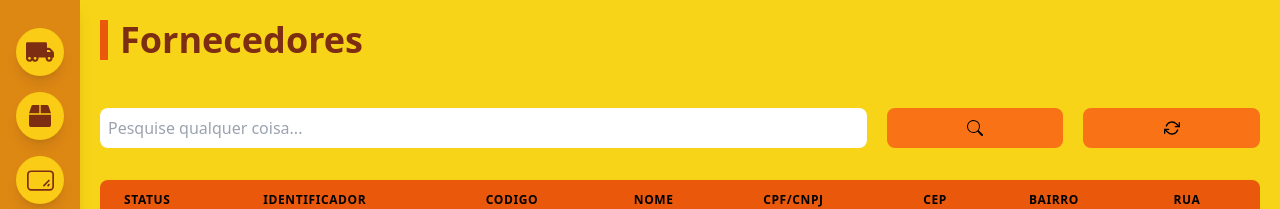
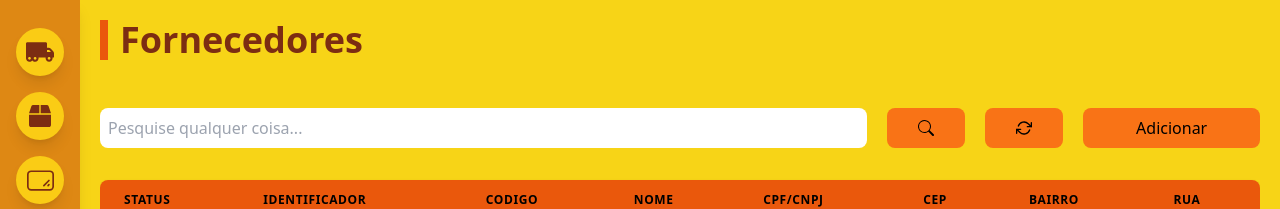
Before and after one commit to rafaccho/amora-mel-frontend, a React (Create React App) app: page /app/fornecedores in a window 1280 px wide. Shown: the top 209 px of the page. Built offline with nearby package versions, Linux system fonts and the light colour scheme; no server answers.

Commit message:
Mudança da ordem do botões no lg

```diff
--- a/src/componentes/Filtros/index.tsx
+++ b/src/componentes/Filtros/index.tsx
@@ -17,18 +17,18 @@ export function Filtros(props: { refresh: any }) {
                     <input type="text" placeholder="Pesquise qualquer coisa..." />
                 </div>
 
-                <div className="col-span-2 md:col-span-4 lg:col-span-2 flex justify-center md:justify-end">
+                <div className="col-span-2 md:col-span-4 lg:col-span-1 flex justify-center md:justify-end">
                     <Button className="btn-l pb-3 w-full flex justify-center pt-3" title={<BsSearch />}
                         onClick={() => {
                         }}
                     />
                 </div>
 
-                <div className="col-span-8 md:col-span-4 flex lg:hidden justify-center md:justify-end">
+                <div className="col-span-8 md:col-span-4 lg:col-span-2 lg:order-last flex justify-center md:justify-end">
                     <Button  className="btn-l w-full font-medium" title="Adicionar" onClick={() => navigate('cadastrar/')} />
                 </div>
 
-                <div className="col-span-4 md:col-span-4 lg:col-span-2 flex justify-center md:justify-end">
+                <div className="col-span-4 md:col-span-4 lg:col-span-1 flex justify-center md:justify-end">
                     <Button className="btn-l pb-3 w-full flex justify-center pt-3" title={<FiRefreshCw />}
                         onClick={() => {
                         }}
```
